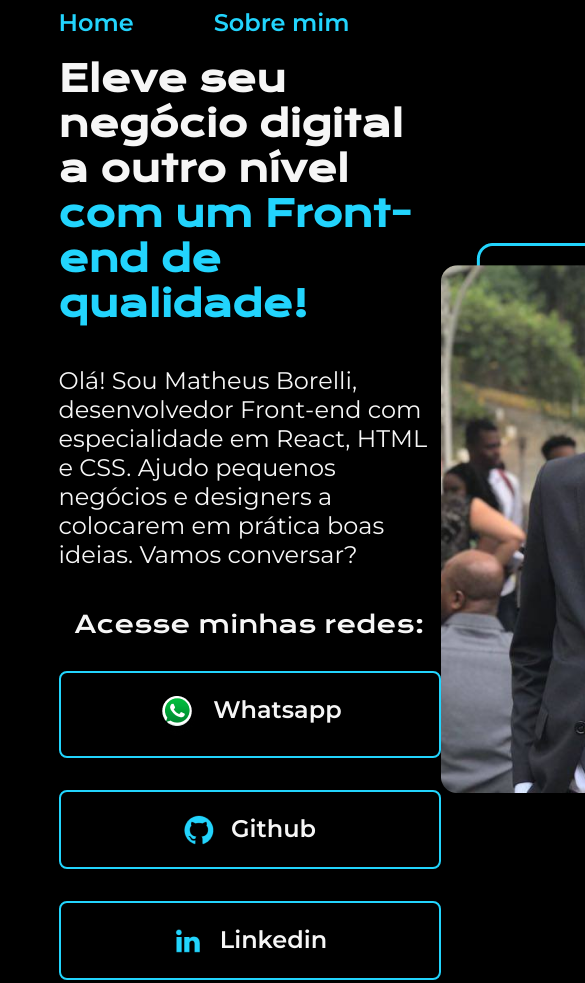
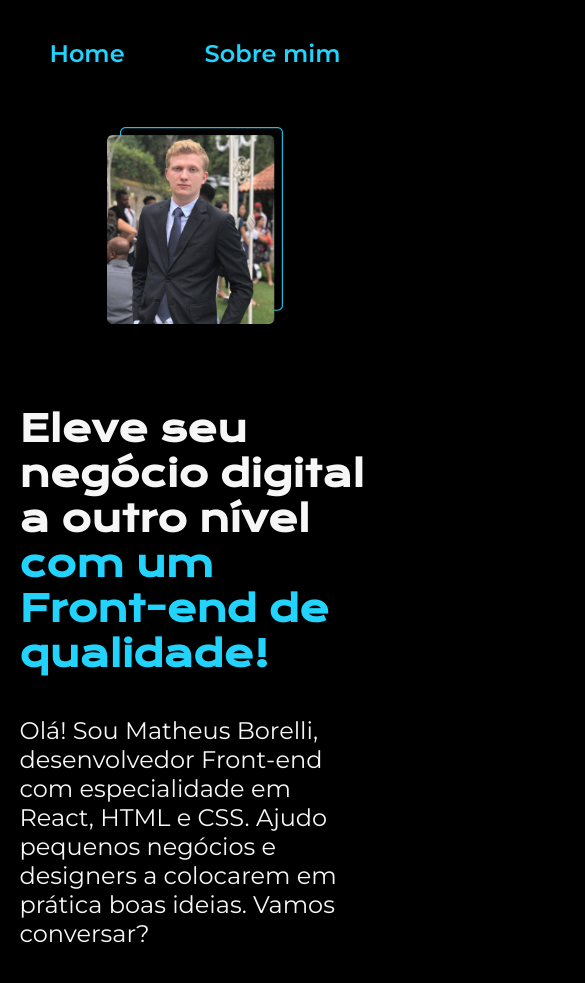
Before and after one commit to MBorelli/Portfolio, a plain HTML site: page index.html in a window 390 px wide. Shown: the top 983 px of the page, 585 px wide, since content can reach past the window. Drawn offline with nearby package versions, Linux system fonts and the light colour scheme.

Commit message:
Tornando a pagina responsiva

```diff
--- a/index.html
+++ b/index.html
@@ -20,18 +20,18 @@
             <p class="apresentacao__conteudo__texto">Olá! Sou Matheus Borelli, desenvolvedor Front-end com especialidade em React, HTML e CSS. Ajudo pequenos negócios e designers a colocarem em prática boas ideias. Vamos conversar?</p>
             <div class="apresentacao__links">
                 <h2 class="apresentacao__links__subtitulo">Acesse minhas redes:</h2>
-                <a class="apresentacao__links__link" href="https://wa.me/55011989109331">
+                <a class="apresentacao__links__navegacao" href="https://wa.me/55011989109331">
                     <img src="assets/Whatsapp logo.png" alt="Logo Whatsapp">
                     Whatsapp</a>
-                <a class="apresentacao__links__link" href="https://github.com/MBorelli">
+                <a class="apresentacao__links__navegacao" href="https://github.com/MBorelli">
                     <img src="assets/Logo Github.png" alt="Logo Github">
                     Github</a>
-                <a class="apresentacao__links__link" href="https://www.linkedin.com/in/matheus-borelli-bb58aa26/">
+                <a class="apresentacao__links__navegacao" href="https://www.linkedin.com/in/matheus-borelli-bb58aa26/">
                     <img src="assets/Logo linkedin.png" alt="Logo Linkedin">
                     Linkedin</a>
             </div>
         </section>
-        <img src="assets/Imagem.png" alt="Foto do Matheus Borelli">
+        <img class="apresentacao__imagem" src="assets/Imagem.png" alt="Foto do Matheus Borelli">
     </main>
     <footer class="rodape">
         <p>Desenvolvido por Matheus Borelli.</p>
--- a/styles/style.css
+++ b/styles/style.css
@@ -34,7 +34,7 @@ body {
 .cabecalho__menu__link {
     font-family: var(--font-secundaria);
     font-weight: 600;
-    font-size: 24px;
+    font-size: 1.5rem;
     color: var(--cor-terciaria);
     text-decoration: none;
 }
@@ -44,18 +44,18 @@ body {
     display: flex;
     align-items: center;
     justify-content: space-between;
-
+    gap: 82px;
 }
 
 .apresentacao__conteudo {
-    width: 593px;
+    width: 50%;
     display: flex;
     flex-direction: column;
     gap: 40px;
 }
 
 .apresentacao__conteudo__titulo {
-    font-size: 36px;
+    font-size: 2.25rem;
     font-family: var(--font-primaria);
 }
 
@@ -64,7 +64,7 @@ body {
 }
 
 .apresentacao__conteudo__texto {
-    font-size: 24px;
+    font-size: 1.5rem;
     font-family: var(--font-secundaria);
 
 }
@@ -72,7 +72,7 @@ body {
 .apresentacao__links__subtitulo {
     font-family: var(--font-primaria);
     font-weight: 400;
-    font-size: 24px;
+    font-size: 1.5rem;
 }
 
 .apresentacao__links {
@@ -83,16 +83,16 @@ body {
     gap: 32px;
 }
 
-.apresentacao__links__link {
+.apresentacao__links__navegacao {
     /* background-color: #22D4FD; */
     display: flex;
     justify-content: center;
     gap: 16px;
     border: 2px solid var(--cor-terciaria);
-    width: 378px;
+    width: 50%;
     text-align: center;
     border-radius: 8px;
-    font-size: 24px;
+    font-size: 1.5rem;
     font-weight: 600;
     padding: 21.5px 0;
     text-decoration: none;
@@ -110,7 +110,31 @@ body {
     background-color: var(--cor-terciaria);
     padding: 24px;
     text-align: center;
-    font-size: 24px;
+    font-size: 1.5rem;
     font-family: var(--font-secundaria);
     font-weight: 400;
 }
+
+.apresentacao__imagem {
+    width: 50%;
+}
+
+
+    @media (max-width: 1300px) {
+        .cabecalho {
+            padding: 10%;
+        }
+
+        .cabecalho__menu {
+            justify-content: center;
+        }
+
+        .apresentacao {
+            flex-direction: column-reverse;
+            padding: 5%;
+        }
+
+        .apresentacao__conteudo {
+            width: auto;
+        }
+    }
```
Also changed, not shown: about.html (+12 -3 lines).
